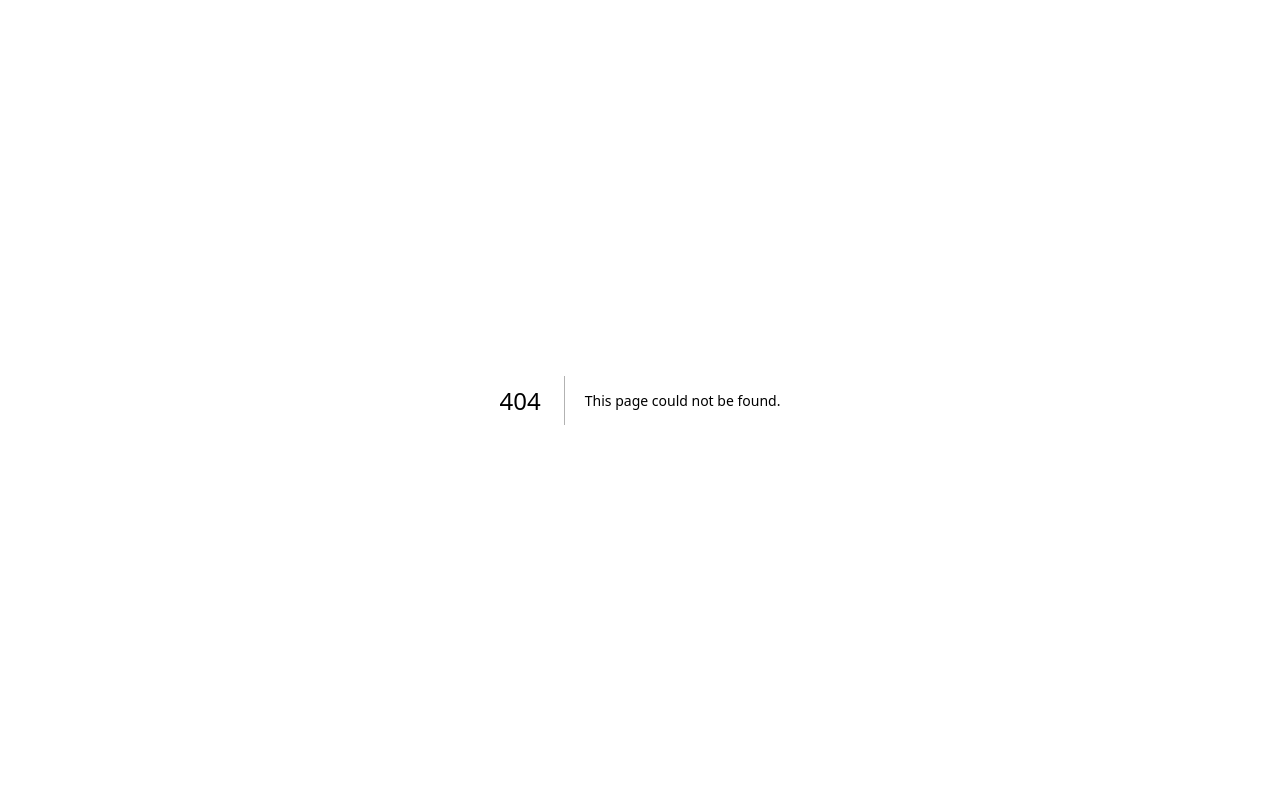
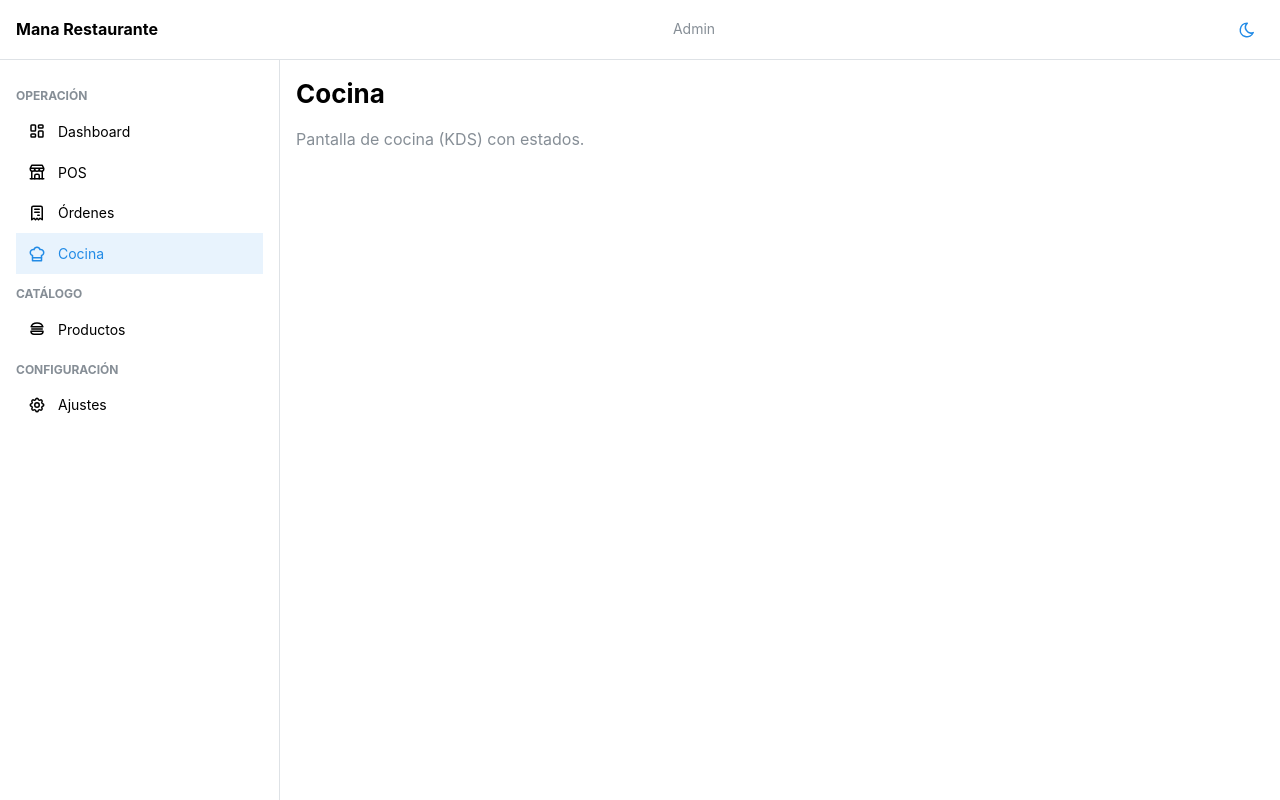
Before and after one commit to freddyolmos/mana-rest-web, a Next.js app: page /kitchen in a window 1280 px wide. Before the commit this address had no page. Built offline with nearby package versions, Linux system fonts and the light colour scheme.

Commit message:
Mejorando sidebar.

```diff
--- /dev/null
+++ b/src/app/(app)/kitchen/page.tsx
@@ -0,0 +1,10 @@
+import { Stack, Title, Text } from "@mantine/core";
+
+export default function KitchenPage() {
+  return (
+    <Stack>
+      <Title order={2}>Cocina</Title>
+      <Text c="dimmed">Pantalla de cocina (KDS) con estados.</Text>
+    </Stack>
+  );
+}
--- a/src/components/AppShellLayout.tsx
+++ b/src/components/AppShellLayout.tsx
@@ -22,10 +22,26 @@ import Link from "next/link";
 import { usePathname } from "next/navigation";
 import { ColorSchemeToggle } from "./ColorSchemeToggle";
 
-const navItems = [
-  { label: "Dashboard", icon: IconLayoutDashboard, href: "/dashboard" },
-  { label: "POS", icon: IconBuildingStore, href: "/pos" },
-  { label: "Productos", icon: IconBurger, href: "/products" },
+const navSections = [
+  {
+    title: "Operación",
+    items: [
+      { label: "Dashboard", href: "/dashboard", icon: IconLayoutDashboard },
+      { label: "POS", href: "/pos", icon: IconBuildingStore },
+      { label: "Órdenes", href: "/orders", icon: IconReceipt },
+      { label: "Cocina", href: "/kitchen", icon: IconChefHat },
+    ],
+  },
+  {
+    title: "Catálogo",
+    items: [
+      { label: "Productos", href: "/products", icon: IconBurger },
+    ],
+  },
+  {
+    title: "Configuración",
+    items: [{ label: "Ajustes", href: "/settings", icon: IconSettings }],
+  },
 ];
 
 export function AppShellLayout({ children }: { children: React.ReactNode }) {
@@ -63,9 +79,16 @@ export function AppShellLayout({ children }: { children: React.ReactNode }) {
 
       <AppShell.Navbar p="md">
         <ScrollArea>
-          {navItems.map((item) => {
+          {navSections.map((section) => (
+            <div key={section.title}>
+              <Text size="xs" fw={700} c="dimmed" tt="uppercase" mt="sm" mb={6}>
+                {section.title}
+              </Text>
+
+              {section.items.map((item) => {
                 const active =
-              pathname === item.href || pathname.startsWith(item.href + "/");
+                  pathname === item.href ||
+                  pathname.startsWith(item.href + "/");
                 const Icon = item.icon;
 
                 return (
@@ -80,6 +103,8 @@ export function AppShellLayout({ children }: { children: React.ReactNode }) {
                   />
                 );
               })}
+            </div>
+          ))}
         </ScrollArea>
       </AppShell.Navbar>
 
```
Also changed, not shown: src/app/(app)/orders/page.tsx (added, +10 -0 lines), src/app/(app)/reports/page.tsx (added, +10 -0 lines), src/app/(app)/settings/page.tsx (added, +10 -0 lines). Lines whose indentation alone changed are shown as unchanged.
